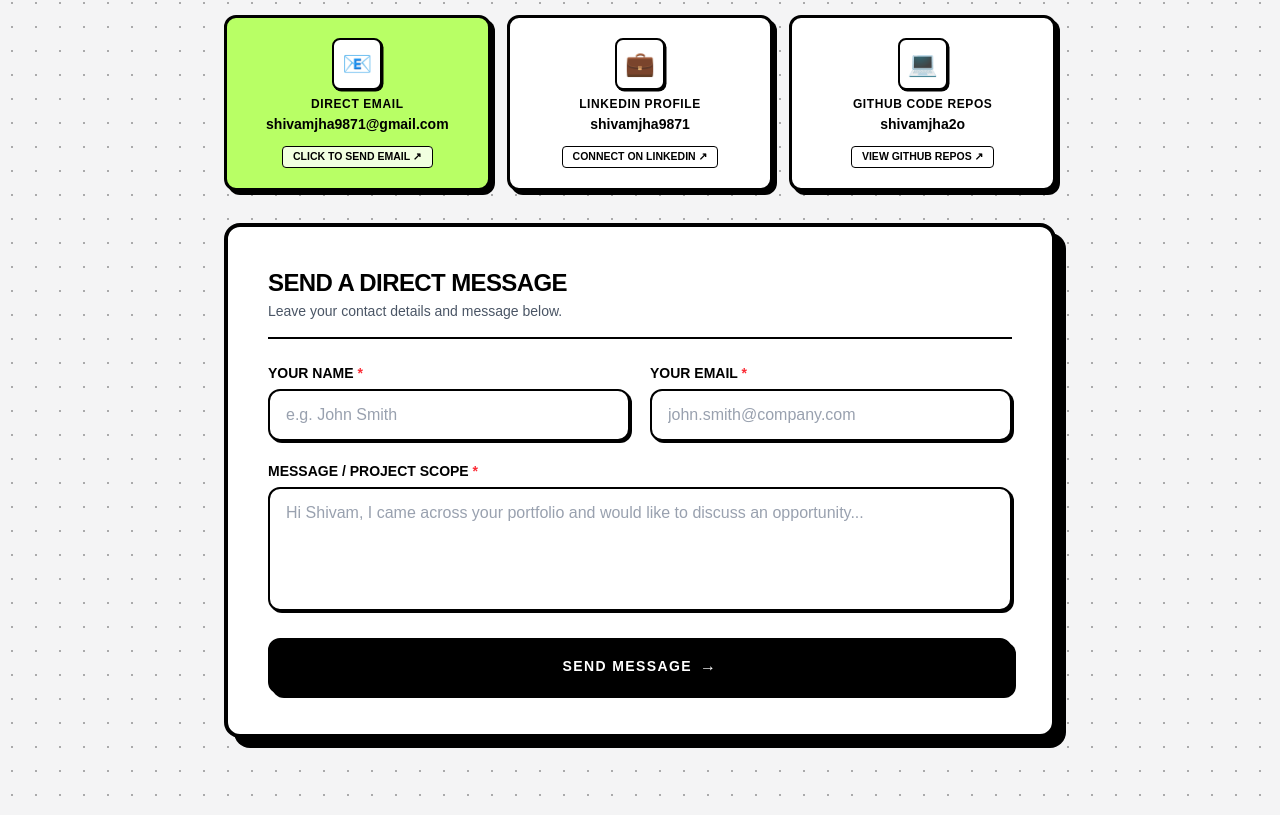
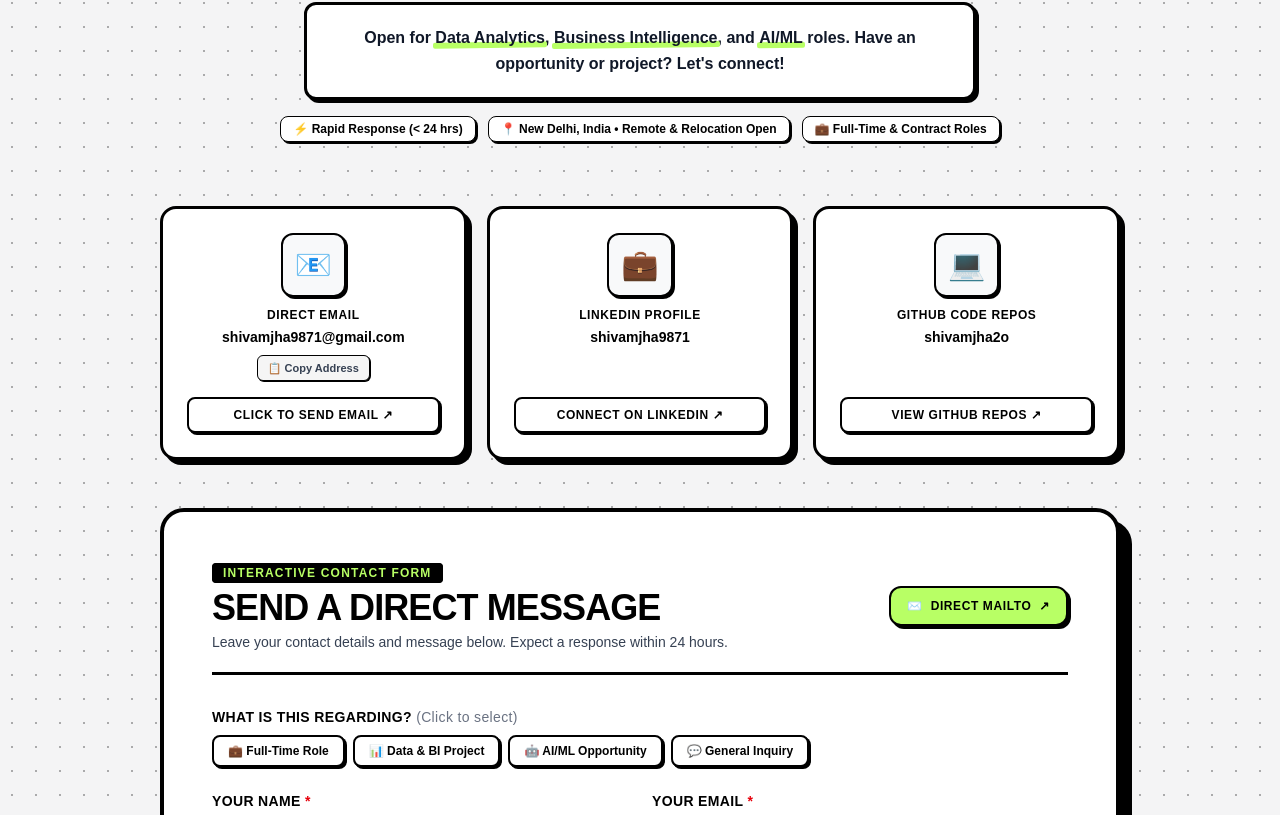
Before and after one commit to shivamjha2o/pf2, a Next.js app: page / in a window 1280 px wide. Shown: the part 7385-8200 px from the top of the page. Built offline with nearby package versions, Linux system fonts and the light colour scheme.

Commit message:
Enhance contact section and update CTA banner to light theme

```diff
--- a/src/components/Contact.tsx
+++ b/src/components/Contact.tsx
@@ -11,7 +11,7 @@ const contactLinks = [
     value: 'shivamjha9871@gmail.com',
     href: 'mailto:shivamjha9871@gmail.com?subject=Data%20Analytics%20Inquiry%20-%20Shivam%20Kumar%20Jha',
     cta: 'Click to Send Email ↗',
-    isPrimary: true,
+    isEmail: true,
   },
   {
     icon: '💼',
@@ -19,7 +19,7 @@ const contactLinks = [
     value: 'shivamjha9871',
     href: 'https://www.linkedin.com/in/shivamjha9871',
     cta: 'Connect on LinkedIn ↗',
-    isPrimary: false,
+    isEmail: false,
   },
   {
     icon: '💻',
@@ -27,15 +27,42 @@ const contactLinks = [
     value: 'shivamjha2o',
     href: 'https://github.com/shivamjha2o',
     cta: 'View GitHub Repos ↗',
-    isPrimary: false,
+    isEmail: false,
   },
+];
+
+const inquiryTopics = [
+  '💼 Full-Time Role',
+  '📊 Data & BI Project',
+  '🤖 AI/ML Opportunity',
+  '💬 General Inquiry',
 ];
 
 const Contact = () => {
   const [formData, setFormData] = useState({ name: '', email: '', message: '' });
+  const [selectedTopic, setSelectedTopic] = useState('');
+  const [copiedEmail, setCopiedEmail] = useState(false);
   const [isSubmitting, setIsSubmitting] = useState(false);
   const [isSubmitted, setIsSubmitted] = useState(false);
   const [errorMsg, setErrorMsg] = useState('');
+
+  const handleCopyEmail = (e: React.MouseEvent) => {
+    e.preventDefault();
+    e.stopPropagation();
+    navigator.clipboard.writeText('shivamjha9871@gmail.com');
+    setCopiedEmail(true);
+    setTimeout(() => setCopiedEmail(false), 2500);
+  };
+
+  const handleSelectTopic = (topic: string) => {
+    setSelectedTopic(topic);
+    if (!formData.message.startsWith(`[${topic}]`)) {
+      setFormData((prev) => ({
+        ...prev,
+        message: prev.message ? `[${topic}] ${prev.message.replace(/^\[.*?\]\s*/, '')}` : `[${topic}] `,
+      }));
+    }
+  };
 
   const handleSubmit = (e: React.FormEvent) => {
     e.preventDefault();
@@ -54,8 +81,8 @@ const Contact = () => {
 
     setIsSubmitting(true);
 
-    // Build mailto fallback url
-    const mailtoUrl = `mailto:shivamjha9871@gmail.com?subject=${encodeURIComponent(`Portfolio Message from ${formData.name}`)}&body=${encodeURIComponent(`Name: ${formData.name}\nEmail: ${formData.email}\n\nMessage:\n${formData.message}`)}`;
+    const subjectText = selectedTopic ? `${selectedTopic} - From ${formData.name}` : `Portfolio Inquiry from ${formData.name}`;
+    const mailtoUrl = `mailto:shivamjha9871@gmail.com?subject=${encodeURIComponent(subjectText)}&body=${encodeURIComponent(`Name: ${formData.name}\nEmail: ${formData.email}\n\nMessage:\n${formData.message}`)}`;
 
     setTimeout(() => {
       setIsSubmitting(false);
@@ -69,32 +96,58 @@ const Contact = () => {
       }
 
       setFormData({ name: '', email: '', message: '' });
+      setSelectedTopic('');
     }, 600);
   };
 
   return (
-    <section id="contact" className="py-16 sm:py-24 bg-transparent text-black border-t-2 border-black">
-      <div className="max-w-4xl mx-auto px-4 sm:px-6 lg:px-8">
-        {/* Section Heading */}
+    <section id="contact" className="py-20 sm:py-28 bg-transparent text-black border-t-3 border-black relative">
+      <div className="max-w-5xl mx-auto px-4 sm:px-6 lg:px-8">
+        {/* Section Heading & Availability Badge */}
         <motion.div
           initial={{ opacity: 0, y: 30 }}
           whileInView={{ opacity: 1, y: 0 }}
           viewport={{ once: true, margin: "-50px" }}
           transition={{ duration: 0.6, ease: "easeOut" }}
-          className="text-center mb-10 sm:mb-16"
+          className="text-center mb-12 sm:mb-16"
         >
-          <h2 className="text-2xl sm:text-4xl font-black mb-4 uppercase tracking-tight bg-white text-black inline-block px-5 py-2 border-3 sm:border-4 border-black shadow-[4px_4px_0px_0px_rgba(0,0,0,1)]">
+          {/* Prominent Live Availability Pill */}
+          <div className="inline-flex items-center gap-2.5 bg-white border-2 sm:border-3 border-black px-4 py-1.5 sm:px-5 sm:py-2 rounded-full shadow-[3px_3px_0px_0px_rgba(0,0,0,1)] mb-5 hover:-translate-y-0.5 transition-transform select-none">
+            <span className="relative flex h-3 w-3">
+              <span className="animate-ping absolute inline-flex h-full w-full rounded-full bg-[#B8FF65] opacity-75"></span>
+              <span className="relative inline-flex rounded-full h-3 w-3 bg-[#B8FF65] border border-black"></span>
+            </span>
+            <span className="text-xs sm:text-sm font-black uppercase tracking-wider text-black">
+              Available for Data Analytics & AI/ML Opportunities
+            </span>
+          </div>
+
+          <h2 className="block text-3xl sm:text-5xl md:text-6xl font-black mb-4 uppercase tracking-tight bg-white text-black inline-block px-6 py-2.5 sm:px-8 sm:py-3 border-3 sm:border-4 border-black shadow-[6px_6px_0px_0px_rgba(0,0,0,1)]">
             Get In Touch
           </h2>
+
           <div>
-            <p className="mt-4 sm:mt-6 text-gray-800 max-w-2xl mx-auto text-xs sm:text-base font-medium bg-white p-3.5 border-2 border-black inline-block shadow-[2px_2px_0px_0px_rgba(0,0,0,1)]">
-              Open for <span className="highlight-marker">Data Analytics</span>, <span className="highlight-marker">Business Intelligence</span>, and <span className="highlight-marker">AI/ML</span> roles. Let&apos;s build together!
+            <p className="mt-4 sm:mt-6 text-gray-900 max-w-2xl mx-auto text-xs sm:text-base font-semibold bg-white p-4 sm:p-5 border-2 sm:border-3 border-black inline-block shadow-[3px_3px_0px_0px_rgba(0,0,0,1)] rounded-xl leading-relaxed">
+              Open for <span className="highlight-marker">Data Analytics</span>, <span className="highlight-marker">Business Intelligence</span>, and <span className="highlight-marker">AI/ML</span> roles. Have an opportunity or project? Let&apos;s connect!
             </p>
+          </div>
+
+          {/* Quick Credential / Status Chips */}
+          <div className="flex flex-wrap justify-center gap-2 sm:gap-3 mt-4 text-[11px] sm:text-xs font-bold text-black">
+            <span className="bg-white px-3 py-1 border border-black rounded-lg shadow-[2px_2px_0px_0px_rgba(0,0,0,1)]">
+              ⚡ Rapid Response (&lt; 24 hrs)
+            </span>
+            <span className="bg-white px-3 py-1 border border-black rounded-lg shadow-[2px_2px_0px_0px_rgba(0,0,0,1)]">
+              📍 New Delhi, India • Remote & Relocation Open
+            </span>
+            <span className="bg-white px-3 py-1 border border-black rounded-lg shadow-[2px_2px_0px_0px_rgba(0,0,0,1)]">
+              💼 Full-Time & Contract Roles
+            </span>
           </div>
         </motion.div>
 
-        {/* Contact Info Cards */}
-        <div className="grid grid-cols-1 sm:grid-cols-3 gap-4 mb-8">
+        {/* 3 Contact Info Cards - All Clean White (No color in email box) */}
+        <div className="grid grid-cols-1 sm:grid-cols-3 gap-5 mb-10 sm:mb-12">
           {contactLinks.map((link, i) => (
             <motion.div
               key={link.label}
@@ -106,38 +159,57 @@ const Contact = () => {
             >
               <SpotlightCard
                 enableTilt={true}
-                maxTilt={5}
-                spotlightColor="rgba(184, 255, 101, 0.4)"
-                className="h-full"
+                maxTilt={6}
+                spotlightColor="rgba(184, 255, 101, 0.35)"
+                className="h-full rounded-2xl"
               >
+                <div className="p-5 sm:p-6 bg-white border-3 border-black shadow-[5px_5px_0px_0px_rgba(0,0,0,1)] hover:shadow-[7px_7px_0px_0px_rgba(0,0,0,1)] hover:-translate-y-1 transition-all duration-200 flex flex-col items-center text-center group h-full justify-between rounded-2xl active:translate-x-0.5 active:translate-y-0.5">
+                  <div className="flex flex-col items-center w-full">
+                    {/* Icon */}
+                    <div className="text-3xl mb-2.5 bg-[#f8f9fa] group-hover:bg-[#B8FF65] p-3 rounded-xl border-2 border-black shadow-[2px_2px_0px_0px_rgba(0,0,0,1)] transition-all group-hover:scale-110">
+                      {link.icon}
+                    </div>
+
+                    {/* Label */}
+                    <span className="text-xs font-black uppercase tracking-wider text-black">
+                      {link.label}
+                    </span>
+
+                    {/* Value */}
+                    <span className="text-xs sm:text-sm font-extrabold text-black truncate max-w-full mt-1 px-1">
+                      {link.value}
+                    </span>
+
+                    {/* One-click copy email button for direct email box */}
+                    {link.isEmail && (
+                      <button
+                        type="button"
+                        onClick={handleCopyEmail}
+                        className="mt-2 text-[10px] sm:text-[11px] font-bold text-gray-700 hover:text-black bg-neutral-100 hover:bg-[#B8FF65] px-2.5 py-1 rounded-md border border-black shadow-[1px_1px_0px_0px_rgba(0,0,0,1)] transition-colors cursor-pointer flex items-center gap-1 active:scale-95"
+                        title="Copy email address to clipboard"
+                      >
+                        <span>{copiedEmail ? '✓ Copied to clipboard!' : '📋 Copy Address'}</span>
+                      </button>
+                    )}
+                  </div>
+
+                  {/* Action Link Button */}
                   <a
                     href={link.href}
                     target={link.href.startsWith('http') ? '_blank' : undefined}
                     rel={link.href.startsWith('http') ? 'noopener noreferrer' : undefined}
-                  className={`p-4 sm:p-5 border-2 sm:border-3 border-black shadow-[4px_4px_0px_0px_rgba(0,0,0,1)] transition-all flex flex-col items-center text-center group h-full justify-between rounded-xl active:translate-x-0.5 active:translate-y-0.5 ${
-                    link.isPrimary
-                      ? 'bg-[#B8FF65] hover:bg-[#cbfd7a]'
-                      : 'bg-white hover:bg-[#B8FF65]'
-                  }`}
+                    className="w-full mt-4 text-[11px] sm:text-xs font-black uppercase tracking-wider text-black bg-white group-hover:bg-black group-hover:text-white px-3 py-2 rounded-lg border-2 border-black transition-colors shadow-[2px_2px_0px_0px_rgba(0,0,0,1)] block text-center"
                     title={link.cta}
                   >
-                  <div className="flex flex-col items-center">
-                    <span className="text-2xl mb-1.5 bg-white p-2 rounded-lg border-2 border-black shadow-[1.5px_1.5px_0px_0px_rgba(0,0,0,1)] transition-transform group-hover:scale-110">
-                      {link.icon}
-                    </span>
-                    <span className="text-xs font-black uppercase tracking-wider text-black">{link.label}</span>
-                    <span className="text-xs sm:text-sm font-extrabold text-black truncate max-w-full mt-0.5">{link.value}</span>
+                    {link.cta}
+                  </a>
                 </div>
-                  <span className="text-[10.5px] font-black uppercase text-black bg-white/80 group-hover:bg-black group-hover:text-white px-2.5 py-0.5 rounded border border-black transition-colors mt-3">
-                    {link.cta}
-                  </span>
-                </a>
               </SpotlightCard>
             </motion.div>
           ))}
         </div>
 
-        {/* Contact Form Container */}
+        {/* Contact Form Container - Highly Prominent */}
         <motion.div
           initial={{ opacity: 0, y: 30 }}
           whileInView={{ opacity: 1, y: 0 }}
@@ -148,17 +220,33 @@ const Contact = () => {
           <SpotlightCard
             enableTilt={false}
             spotlightColor="rgba(184, 255, 101, 0.2)"
-            className="w-full rounded-2xl"
+            className="w-full rounded-2xl sm:rounded-3xl"
           >
-            <div className="bg-white p-5 sm:p-10 rounded-2xl border-3 sm:border-4 border-black shadow-[6px_6px_0px_0px_rgba(0,0,0,1)] sm:shadow-[10px_10px_0px_0px_rgba(0,0,0,1)]">
-              {/* Form Title */}
-              <div className="mb-6 pb-4 border-b-2 border-black">
-                <h3 className="text-xl sm:text-2xl font-black text-black tracking-tight uppercase">
+            <div className="bg-white p-6 sm:p-10 md:p-12 rounded-2xl sm:rounded-3xl border-3 sm:border-4 border-black shadow-[8px_8px_0px_0px_rgba(0,0,0,1)] sm:shadow-[12px_12px_0px_0px_rgba(0,0,0,1)]">
+              {/* Form Header */}
+              <div className="flex flex-col sm:flex-row sm:items-center justify-between gap-4 mb-6 sm:mb-8 pb-5 border-b-2 sm:border-b-3 border-black">
+                <div>
+                  <div className="inline-block mb-1">
+                    <span className="text-[10px] sm:text-xs font-black uppercase tracking-widest bg-black text-[#B8FF65] px-2.5 py-0.5 rounded border border-black">
+                      INTERACTIVE CONTACT FORM
+                    </span>
+                  </div>
+                  <h3 className="text-2xl sm:text-3xl md:text-4xl font-black text-black tracking-tight uppercase">
                     Send a Direct Message
                   </h3>
-                <p className="text-xs sm:text-sm font-medium text-gray-600 mt-0.5">
-                  Leave your contact details and message below.
+                  <p className="text-xs sm:text-sm font-medium text-gray-700 mt-1">
+                    Leave your contact details and message below. Expect a response within 24 hours.
                   </p>
+                </div>
+
+                <a
+                  href="mailto:shivamjha9871@gmail.com?subject=Direct%20Inquiry%20from%20Portfolio"
+                  className="inline-flex items-center gap-2 bg-[#B8FF65] hover:bg-black hover:text-[#B8FF65] text-black font-black text-xs uppercase tracking-wider px-4 py-2.5 border-2 border-black rounded-xl shadow-[3px_3px_0px_0px_rgba(0,0,0,1)] transition-all shrink-0 self-start sm:self-auto active:translate-x-0.5 active:translate-y-0.5"
+                >
+                  <span>✉️</span>
+                  <span>Direct Mailto</span>
+                  <span>↗</span>
+                </a>
               </div>
 
               <AnimatePresence mode="wait">
@@ -185,7 +273,7 @@ const Contact = () => {
                         Message Prepared!
                       </h3>
                       <p className="text-sm sm:text-base font-bold text-black/90 mt-1.5 max-w-md mx-auto">
-                        Thank you for reaching out! Your message was formatted and I will respond to your email promptly.
+                        Thank you for reaching out! Your email application was opened with this message, and I will respond to your inquiry promptly.
                       </p>
                     </div>
                     <div className="flex flex-wrap justify-center gap-3 pt-2">
@@ -212,7 +300,7 @@ const Contact = () => {
                     initial={{ opacity: 0 }}
                     animate={{ opacity: 1 }}
                     exit={{ opacity: 0 }}
-                    className="space-y-4 sm:space-y-5"
+                    className="space-y-5 sm:space-y-6"
                   >
                     {errorMsg && (
                       <div className="bg-red-100 border-2 border-red-500 text-red-900 px-4 py-2.5 rounded-xl text-xs sm:text-sm font-bold shadow-[2px_2px_0px_0px_rgba(239,68,68,1)]">
@@ -220,10 +308,34 @@ const Contact = () => {
                       </div>
                     )}
 
-                    <div className="grid grid-cols-1 md:grid-cols-2 gap-4 sm:gap-5">
+                    {/* Topic / Intent Filter Chips */}
                     <div>
-                        <label htmlFor="name" className="block text-xs sm:text-sm font-bold text-black mb-1.5 uppercase">
-                          Your Name <span className="text-red-500">*</span>
+                      <label className="block text-xs sm:text-sm font-black text-black mb-2 uppercase tracking-wide">
+                        What is this regarding? <span className="text-gray-500 font-normal normal-case">(Click to select)</span>
+                      </label>
+                      <div className="flex flex-wrap gap-2">
+                        {inquiryTopics.map((topic) => (
+                          <button
+                            key={topic}
+                            type="button"
+                            onClick={() => handleSelectTopic(topic)}
+                            className={`text-xs font-black px-3.5 py-1.5 rounded-lg border-2 border-black transition-all cursor-pointer shadow-[2px_2px_0px_0px_rgba(0,0,0,1)] active:translate-x-0.5 active:translate-y-0.5 ${
+                              selectedTopic === topic
+                                ? 'bg-black text-[#B8FF65]'
+                                : 'bg-white text-black hover:bg-[#B8FF65]'
+                            }`}
+                          >
+                            {topic}
+                          </button>
+                        ))}
+                      </div>
+                    </div>
+
+                    {/* Name & Email 2-Column Grid */}
+                    <div className="grid grid-cols-1 md:grid-cols-2 gap-4 sm:gap-6">
+                      <div>
+                        <label htmlFor="name" className="block text-xs sm:text-sm font-black text-black mb-1.5 uppercase tracking-wide">
+                          Your Name <span className="text-red-600">*</span>
                         </label>
                         <input
                           type="text"
@@ -231,13 +343,13 @@ const Contact = () => {
                           required
                           value={formData.name}
                           onChange={(e) => setFormData({ ...formData, name: e.target.value })}
-                          className="w-full bg-white border-2 border-black px-3.5 py-2.5 sm:px-4 sm:py-3 text-xs sm:text-base text-black focus:outline-none focus:ring-4 focus:ring-[#B8FF65] transition-all placeholder:text-gray-400 font-medium rounded-xl shadow-[2px_2px_0px_0px_rgba(0,0,0,1)]"
+                          className="w-full bg-[#fafafa] focus:bg-white border-2 border-black px-4 py-3 text-xs sm:text-base text-black focus:outline-none focus:ring-4 focus:ring-[#B8FF65] transition-all placeholder:text-gray-400 font-semibold rounded-xl shadow-[3px_3px_0px_0px_rgba(0,0,0,1)]"
                           placeholder="e.g. John Smith"
                         />
                       </div>
                       <div>
-                        <label htmlFor="email" className="block text-xs sm:text-sm font-bold text-black mb-1.5 uppercase">
-                          Your Email <span className="text-red-500">*</span>
+                        <label htmlFor="email" className="block text-xs sm:text-sm font-black text-black mb-1.5 uppercase tracking-wide">
+                          Your Email <span className="text-red-600">*</span>
                         </label>
                         <input
                           type="email"
@@ -245,45 +357,47 @@ const Contact = () => {
                           required
                           value={formData.email}
                           onChange={(e) => setFormData({ ...formData, email: e.target.value })}
-                          className="w-full bg-white border-2 border-black px-3.5 py-2.5 sm:px-4 sm:py-3 text-xs sm:text-base text-black focus:outline-none focus:ring-4 focus:ring-[#B8FF65] transition-all placeholder:text-gray-400 font-medium rounded-xl shadow-[2px_2px_0px_0px_rgba(0,0,0,1)]"
+                          className="w-full bg-[#fafafa] focus:bg-white border-2 border-black px-4 py-3 text-xs sm:text-base text-black focus:outline-none focus:ring-4 focus:ring-[#B8FF65] transition-all placeholder:text-gray-400 font-semibold rounded-xl shadow-[3px_3px_0px_0px_rgba(0,0,0,1)]"
                           placeholder="john.smith@company.com"
                         />
                       </div>
                     </div>
 
+                    {/* Message Area */}
                     <div>
-                      <label htmlFor="message" className="block text-xs sm:text-sm font-bold text-black mb-1.5 uppercase">
-                        Message / Project Scope <span className="text-red-500">*</span>
+                      <label htmlFor="message" className="block text-xs sm:text-sm font-black text-black mb-1.5 uppercase tracking-wide">
+                        Message / Project Scope <span className="text-red-600">*</span>
                       </label>
                       <textarea
                         id="message"
-                        rows={4}
+                        rows={5}
                         required
                         value={formData.message}
                         onChange={(e) => setFormData({ ...formData, message: e.target.value })}
-                        className="w-full bg-white border-2 border-black px-3.5 py-2.5 sm:px-4 sm:py-3 text-xs sm:text-base text-black focus:outline-none focus:ring-4 focus:ring-[#B8FF65] transition-all placeholder:text-gray-400 font-medium rounded-xl shadow-[2px_2px_0px_0px_rgba(0,0,0,1)] resize-none"
-                        placeholder="Hi Shivam, I came across your portfolio and would like to discuss an opportunity..."
+                        className="w-full bg-[#fafafa] focus:bg-white border-2 border-black px-4 py-3 text-xs sm:text-base text-black focus:outline-none focus:ring-4 focus:ring-[#B8FF65] transition-all placeholder:text-gray-400 font-semibold rounded-xl shadow-[3px_3px_0px_0px_rgba(0,0,0,1)] resize-none"
+                        placeholder="Hi Shivam, I came across your data analytics portfolio and would like to discuss..."
                       ></textarea>
                     </div>
 
+                    {/* Big Prominent Submit Button */}
                     <button
                       type="submit"
                       disabled={isSubmitting}
-                      className="w-full bg-black text-white hover:bg-[#B8FF65] hover:text-black text-xs sm:text-sm font-black uppercase tracking-widest py-3.5 sm:py-4 px-6 border-2 border-black rounded-xl transition-all shadow-[4px_4px_0px_0px_rgba(0,0,0,1)] active:translate-x-0.5 active:translate-y-0.5 flex items-center justify-center gap-2 cursor-pointer disabled:opacity-75"
+                      className="w-full bg-black text-white hover:bg-[#B8FF65] hover:text-black text-sm sm:text-base font-black uppercase tracking-widest py-4 sm:py-4.5 px-8 border-3 border-black rounded-xl sm:rounded-2xl transition-all shadow-[5px_5px_0px_0px_rgba(0,0,0,1)] hover:shadow-[7px_7px_0px_0px_rgba(0,0,0,1)] hover:-translate-y-0.5 active:translate-x-0.5 active:translate-y-0.5 flex items-center justify-center gap-3 cursor-pointer disabled:opacity-75"
                     >
                       {isSubmitting ? (
                         <>
                           <motion.span
                             animate={{ rotate: 360 }}
                             transition={{ duration: 0.8, repeat: Infinity, ease: 'linear' }}
-                            className="inline-block w-4 h-4 border-2 border-[#B8FF65] border-t-transparent rounded-full"
+                            className="inline-block w-5 h-5 border-2 border-[#B8FF65] border-t-transparent rounded-full"
                           />
                           <span>Formatting Message...</span>
                         </>
                       ) : (
                         <>
                           <span>Send Message</span>
-                          <span className="inline-block text-base leading-none">→</span>
+                          <span className="inline-block text-lg leading-none">→</span>
                         </>
                       )}
                     </button>
```
Also changed, not shown: src/components/CtaBanner.tsx (+4 -8 lines). Lines whose indentation alone changed are shown as unchanged.
